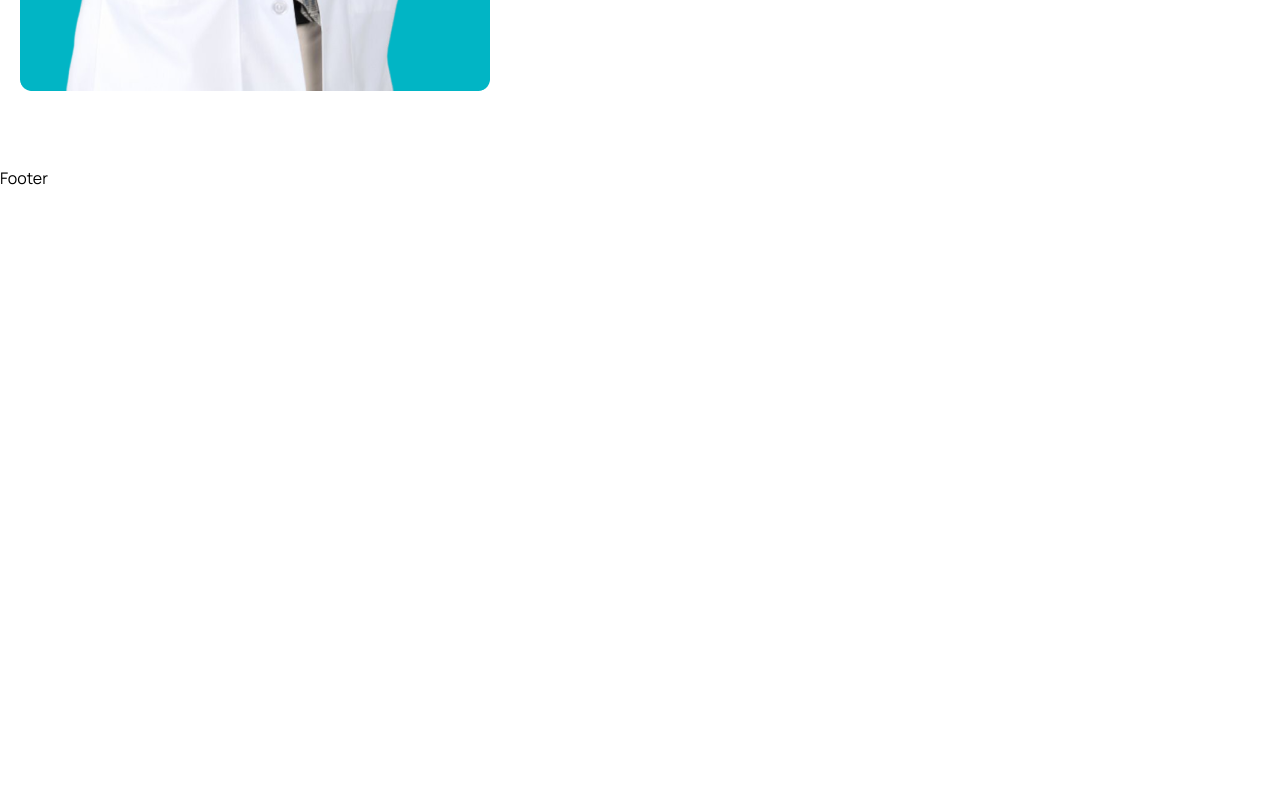
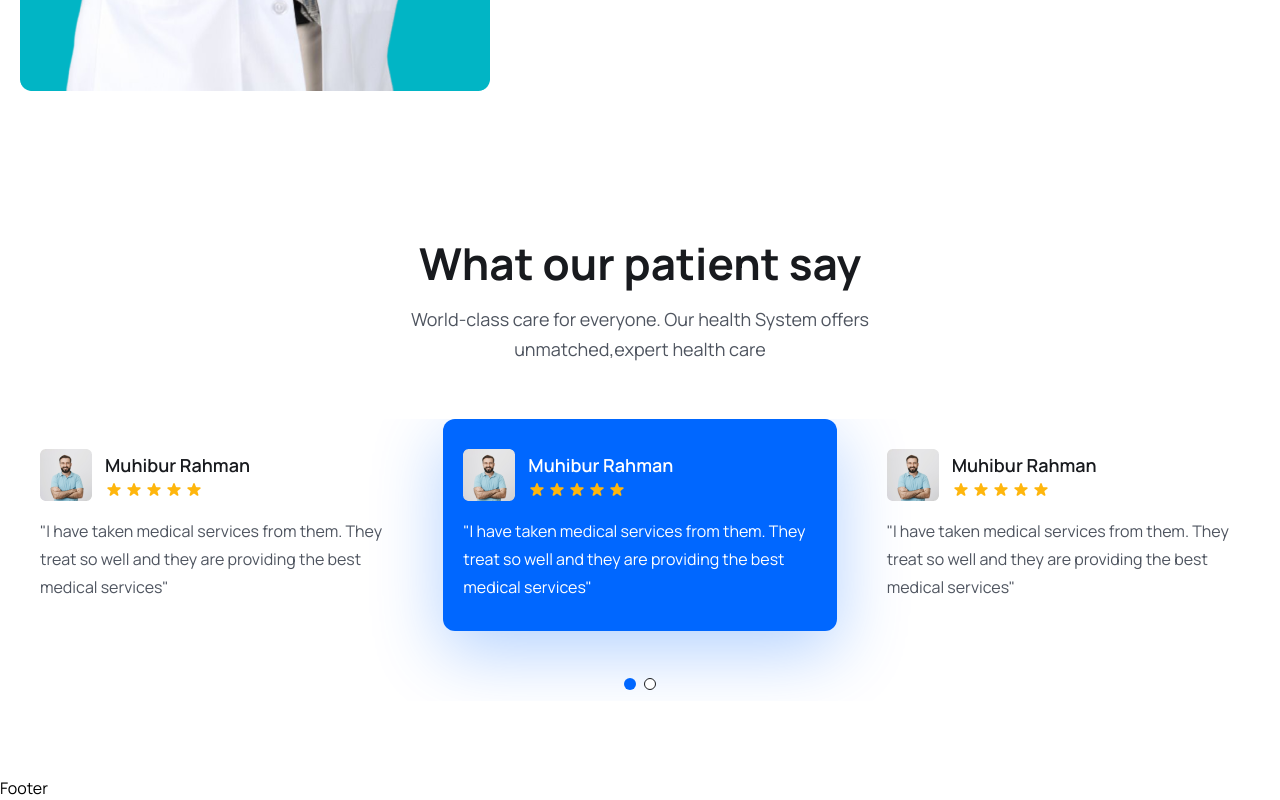
Before and after one commit to RithikRanaweera/Medicare-Booking, a React (Vite) app in the folder frontend/: page / in a window 1280 px wide. Shown: the part 5510-6310 px from the top of the page. Before the commit the page ends 5700 px from the top, so only its background shows below. Built offline with nearby package versions, Linux system fonts and the light colour scheme.

Commit message:
Done Faq section

```diff
--- a/frontend/package.json
+++ b/frontend/package.json
@@ -13,7 +13,8 @@
     "react": "^18.3.1",
     "react-dom": "^18.3.1",
     "react-icons": "^5.2.1",
-    "react-router-dom": "^6.25.1"
+    "react-router-dom": "^6.25.1",
+    "swiper": "^11.1.8"
   },
   "devDependencies": {
     "@types/react": "^18.3.3",
--- a/frontend/src/App.css
+++ b/frontend/src/App.css
@@ -8,6 +8,38 @@
 
 body{
   font-family: "Manrope", sans-serif;
+}
+
+.swiper-pagination-bullet{
+  width: 12px !important;
+  height: 12px !important;
+  border: 1px solid #181a1e !important;
+  opacity: 100% !important;
+  background: #fff !important;
+}
+
+.swiper-pagination-bullet-active{
+  background: #0067ff !important;
+  border: none !important;
+}
+
+.swiper{
+  padding-bottom: 70px !important;
+}
+
+.swiper-slide.swiper-slide-next{
+  background: #0067ff;
+  border-radius: 12px;
+  box-shadow: 0px 20px 70px rgba(0, 103,255,0.3) !important;
+}
+
+.swiper-slide.swiper-slide-next h4,
+.swiper-slide.swiper-slide-next p{
+  color: #fff !important
+}
+
+.swiper-pagination{
+  top: 90% !important;
 }
 
 .sticky_header{
--- /dev/null
+++ b/frontend/src/components/Testimonial/Testimonial.jsx
@@ -0,0 +1,130 @@
+import React from 'react';
+import patientAvatar from '../../assets/images/patient-avatar.png';
+import { HiStar } from 'react-icons/hi';
+import { Pagination } from 'swiper/modules';
+import { Swiper, SwiperSlide } from 'swiper/react';
+import 'swiper/css';
+import 'swiper/css/pagination';
+
+const Testimonial = () => {
+    return (
+        <div className='mt-[30px] lg:mt-[55px]'>
+            <Swiper
+                modules={[Pagination]}
+                spaceBetween={30}
+                slidesPerView={1}
+                pagination={{ clickable: true }}
+                breakpoints={{
+                    640: {
+                        slidesPerView: 1,
+                        spaceBetween: 0,
+                    },
+                    768: {
+                        slidesPerView: 2,
+                        spaceBetween: 20,
+                    },
+                    1024: {
+                        slidesPerView: 3,
+                        spaceBetween: 30,
+                    },
+                }}
+            >
+                <SwiperSlide>
+                    <div className='py-[30px] px-5 rounded-3'>
+                        <div className="flex items-center gap-[13px]">
+                            <img src={patientAvatar} alt="" />
+                            <div>
+                                <h4 className="text-[18px] leading-[30px] font-semibold text-headingColor">
+                                    Muhibur Rahman
+                                </h4>
+                                <div className="flex items-center gap-[2px]">
+                                    <HiStar className='text-yellowColor w-[18px] h-5' />
+                                    <HiStar className='text-yellowColor w-[18px] h-5' />
+                                    <HiStar className='text-yellowColor w-[18px] h-5' />
+                                    <HiStar className='text-yellowColor w-[18px] h-5' />
+                                    <HiStar className='text-yellowColor w-[18px] h-5' />
+                                </div>
+                            </div>
+                        </div>
+
+                        <p className="text-[16px] leading-7 mt-4 text-textColor font-[400]">
+                            "I have taken medical services from them. They treat so well and they are providing the best medical services"
+                        </p>
+                    </div>
+                </SwiperSlide>
+
+                <SwiperSlide>
+                    <div className='py-[30px] px-5 rounded-3'>
+                        <div className="flex items-center gap-[13px]">
+                            <img src={patientAvatar} alt="" />
+                            <div>
+                                <h4 className="text-[18px] leading-[30px] font-semibold text-headingColor">
+                                    Muhibur Rahman
+                                </h4>
+                                <div className="flex items-center gap-[2px]">
+                                    <HiStar className='text-yellowColor w-[18px] h-5' />
+                                    <HiStar className='text-yellowColor w-[18px] h-5' />
+                                    <HiStar className='text-yellowColor w-[18px] h-5' />
+                                    <HiStar className='text-yellowColor w-[18px] h-5' />
+                                    <HiStar className='text-yellowColor w-[18px] h-5' />
+                                </div>
+                            </div>
+                        </div>
+
+                        <p className="text-[16px] leading-7 mt-4 text-textColor font-[400]">
+                            "I have taken medical services from them. They treat so well and they are providing the best medical services"
+                        </p>
+                    </div>
+                </SwiperSlide>
+                <SwiperSlide>
+                    <div className='py-[30px] px-5 rounded-3'>
+                        <div className="flex items-center gap-[13px]">
+                            <img src={patientAvatar} alt="" />
+                            <div>
+                                <h4 className="text-[18px] leading-[30px] font-semibold text-headingColor">
+                                    Muhibur Rahman
+                                </h4>
+                                <div className="flex items-center gap-[2px]">
+                                    <HiStar className='text-yellowColor w-[18px] h-5' />
+                                    <HiStar className='text-yellowColor w-[18px] h-5' />
+                                    <HiStar className='text-yellowColor w-[18px] h-5' />
+                                    <HiStar className='text-yellowColor w-[18px] h-5' />
+                                    <HiStar className='text-yellowColor w-[18px] h-5' />
+                                </div>
+                            </div>
+                        </div>
+
+                        <p className="text-[16px] leading-7 mt-4 text-textColor font-[400]">
+                            "I have taken medical services from them. They treat so well and they are providing the best medical services"
+                        </p>
+                    </div>
+                </SwiperSlide>
+                <SwiperSlide>
+                    <div className='py-[30px] px-5 rounded-3'>
+                        <div className="flex items-center gap-[13px]">
+                            <img src={patientAvatar} alt="" />
+                            <div>
+                                <h4 className="text-[18px] leading-[30px] font-semibold text-headingColor">
+                                    Muhibur Rahman
+                                </h4>
+                                <div className="flex items-center gap-[2px]">
+                                    <HiStar className='text-yellowColor w-[18px] h-5' />
+                                    <HiStar className='text-yellowColor w-[18px] h-5' />
+                                    <HiStar className='text-yellowColor w-[18px] h-5' />
+                                    <HiStar className='text-yellowColor w-[18px] h-5' />
+                                    <HiStar className='text-yellowColor w-[18px] h-5' />
+                                </div>
+                            </div>
+                        </div>
+
+                        <p className="text-[16px] leading-7 mt-4 text-textColor font-[400]">
+                            "I have taken medical services from them. They treat so well and they are providing the best medical services"
+                        </p>
+                    </div>
+                </SwiperSlide>
+            </Swiper>
+        </div>
+    );
+}
+
+export default Testimonial;
--- a/frontend/src/pages/Home.jsx
+++ b/frontend/src/pages/Home.jsx
@@ -15,6 +15,7 @@
 import ServiceList from '../components/Services/ServiceList';
 import DoctorList from '../components/Doctors/DoctorList';
 import FaqList from '../components/Faq/FaqList';
+import Testimonial from '../components/Testimonial/Testimonial';
 
 const Home = () => {
   return (
@@ -264,7 +265,7 @@
               World-class care for everyone. Our health System offers unmatched,expert health care
             </p>
           </div>
-          <DoctorList/>
+          <DoctorList />
         </div>
       </section>
       {/*=========== our great Doctors ==========*/}
@@ -279,13 +280,30 @@
               <h2 className="heading">
                 Most questions by our beloved patients
               </h2>
-              <FaqList/>
+              <FaqList />
             </div>
           </div>
         </div>
       </section>
       {/* =========== faq section end ============*/}
 
+      {/*======== testimonial =========*/}
+      <section>
+        <div className='container'>
+          <div className="xl:w-[470px] mx-auto">
+            <h2 className="heading text-center">
+              What our patient say
+            </h2>
+            <p className="text_para text-center">
+              World-class care for everyone. Our health System offers unmatched,expert health care
+            </p>
+          </div>
+          <Testimonial/>
+        </div>
+      </section>
+
+      {/*======== testimonial end =========*/}
+
     </>
   )
 }
```
Also changed, not shown: 1 other file (tests, documents, lock files or other folders).
